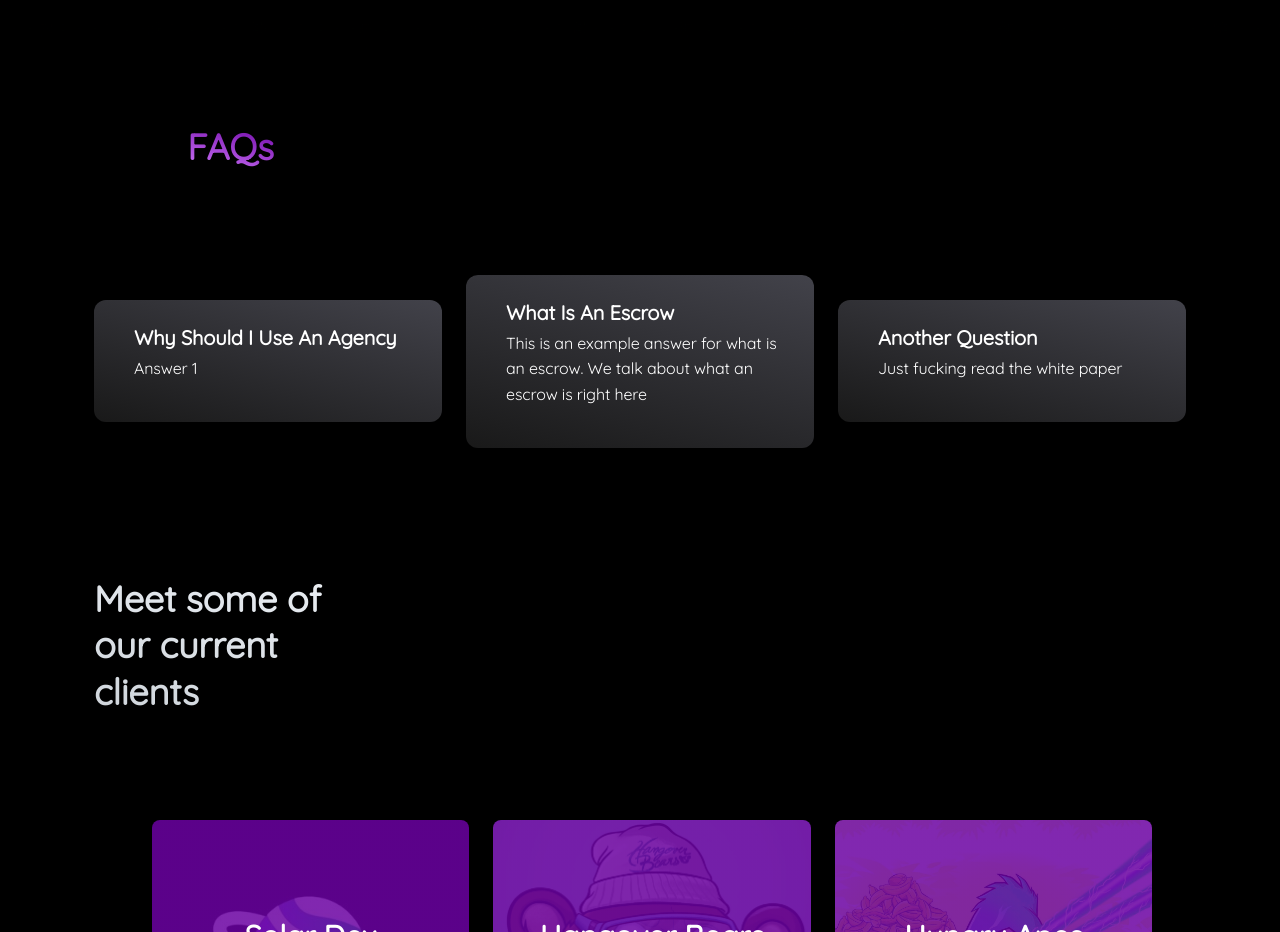
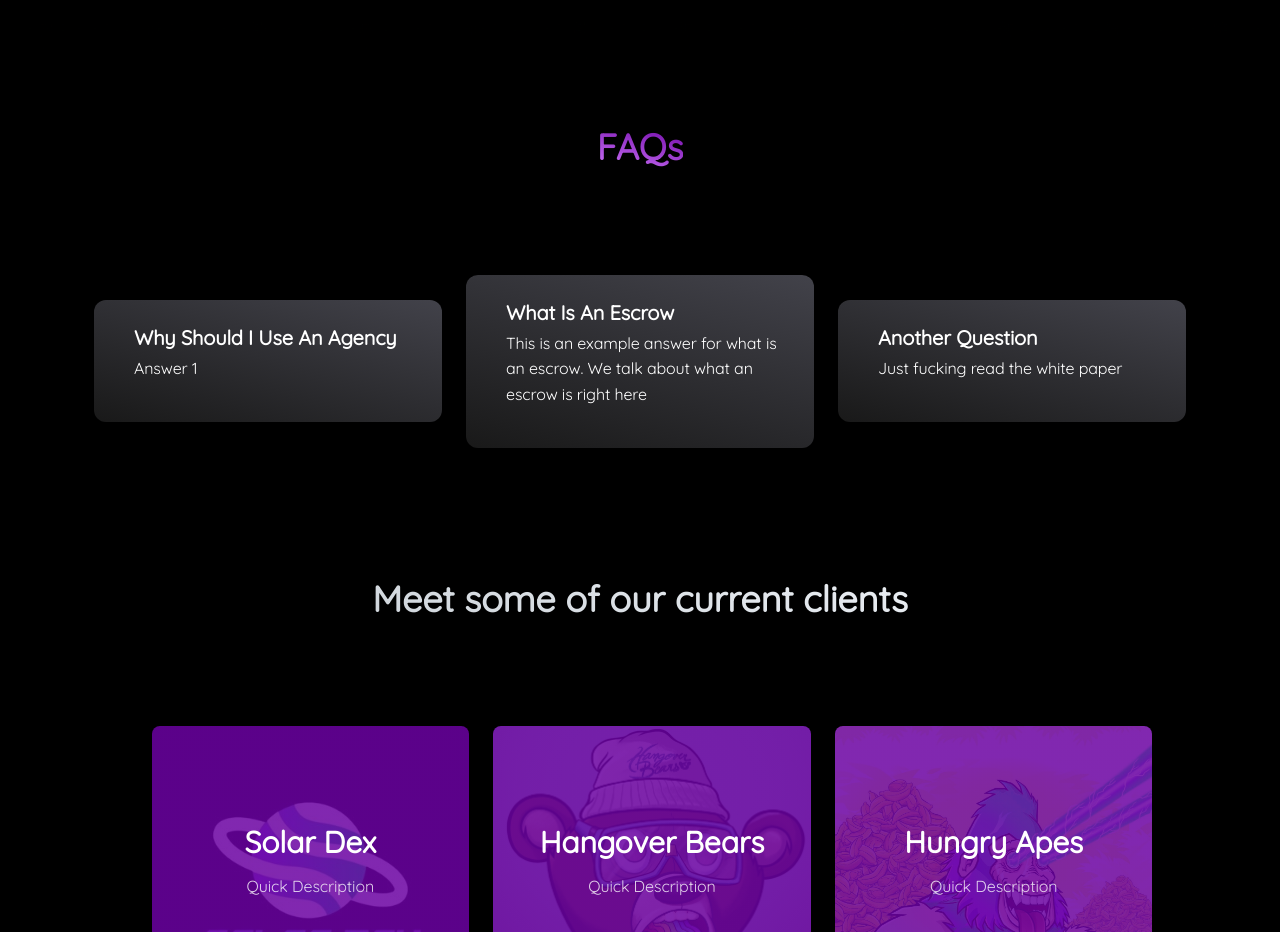
Before and after one commit to VincentBownes/InceptionWebsite, a React (Create React App) app: page / in a window 1280 px wide. Shown: the part 740-1672 px from the top of the page. Built offline with nearby package versions, Linux system fonts and the light colour scheme.

Commit message:
o Fixed centering issue on home page titles

```diff
--- a/src/pages/HomePage.js
+++ b/src/pages/HomePage.js
@@ -81,8 +81,8 @@ function HomePage() {
 
 
       <Container>
-        <Grid container item sx={{ mt: 8 }} xs={12} lg={3} alignItems="center" direction="column">
-          <MKTypography variant="h2" color="inceptionPurpleGradient" textGradient mb={2}>FAQs</MKTypography>
+        <Grid container item sx={{ mt: 8 }} alignItems="center" direction="column">
+          <MKTypography variant="h2" alignText="center" color="inceptionPurpleGradient" textGradient mb={2}>FAQs</MKTypography>
         </Grid>
         <Grid container spacing={3} sx={{ mt: 8 }} alignItems="center">
           <Grid item xs={12} lg={4}>
@@ -113,7 +113,7 @@ function HomePage() {
       </Container>
 
       <Container>
-      <Grid container item sx={{ mt: 16 }} xs={12} lg={3} alignItems="center" direction="column">
+      <Grid container item sx={{ mt: 16 }} alignItems="center" direction="column">
           <MKTypography variant="h2" color="light" textGradient mb={2}>Meet some of our current clients</MKTypography>
         </Grid>
         <Grid container item xs={11} spacing={3} alignItems="center" sx={{ mx: "auto",  mt: 8 }}>
```
